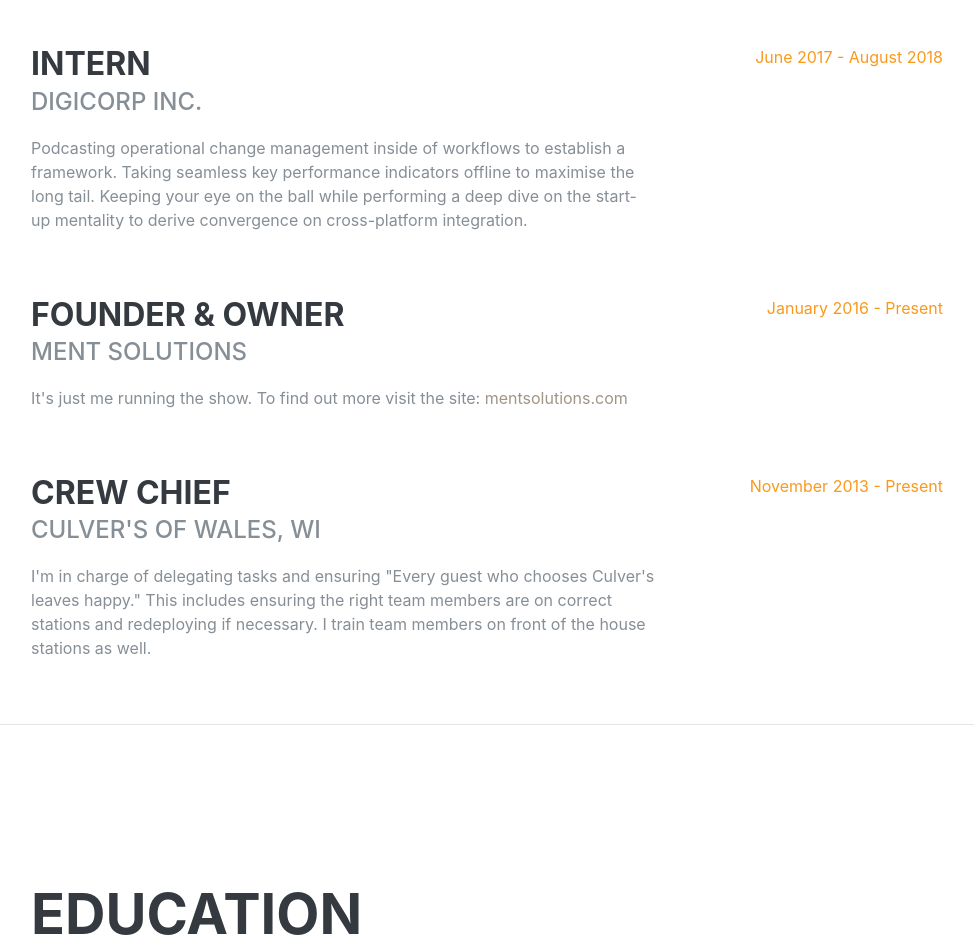
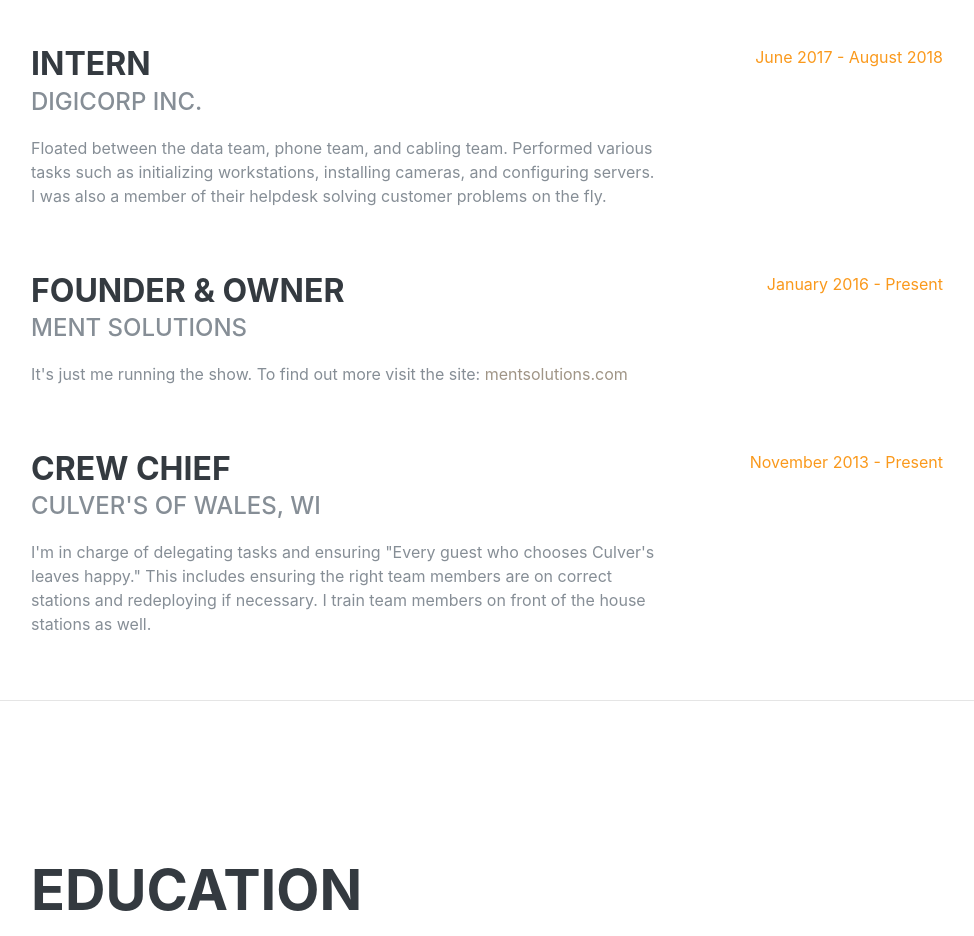
Before and after one commit to trevoraaronsuarez/web, a website with bundled scripts: page index.html in a window 1280 px wide. Shown: the part 1723-2659 px from the top of the page, without its empty margins (289-1263 px from the left). Built offline with nearby package versions, Linux system fonts and the light colour scheme; a web font is replaced by a local one.

Commit message:
Added more experience parahraphs

```diff
--- a/index.html
+++ b/index.html
@@ -135,8 +135,8 @@
                     <div class="resume-content">
                         <h3 class="mb-0">Intern</h3>
                         <div class="subheading mb-3">Digicorp Inc.</div>
-                        <p>Podcasting operational change management inside of workflows to establish a framework. Taking seamless key performance indicators offline to maximise the long tail. Keeping your eye on the ball while performing a deep dive on the
-                            start-up mentality to derive convergence on cross-platform integration.</p>
+                        <p>Floated between the data team, phone team, and cabling team. Performed various tasks such as initializing workstations, installing cameras, and configuring servers. I was also a member of their helpdesk solving customer problems
+                            on the fly.</p>
                     </div>
                     <div class="resume-date text-md-right">
                         <span class="text-primary">June 2017 - August 2018</span>
```
